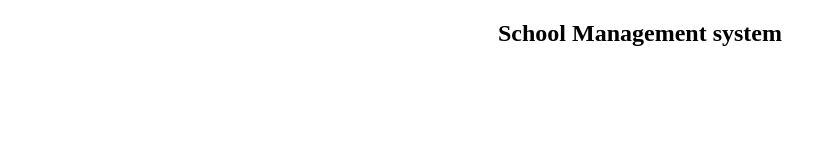
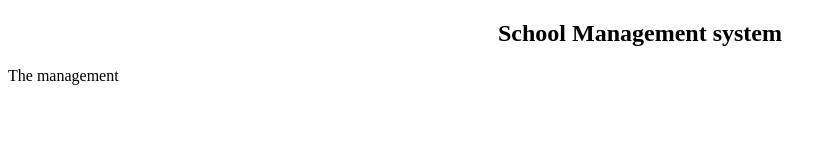
Before and after one commit to SSENDAGIREJAMES/SSENDAGIREJAMES, a plain HTML site: page index.html in a window 1280 px wide. Shown: the whole page, without its empty margins (0-836 px from the left). Drawn offline with Linux system fonts and the light colour scheme.

Commit message:
Update index.html

```diff
--- a/index.html
+++ b/index.html
@@ -7,5 +7,6 @@
 </head>
 <body>
   <h2><center>School Management system</center></h2>
+    <p> The management </p>
 </body>
 </html>
```
